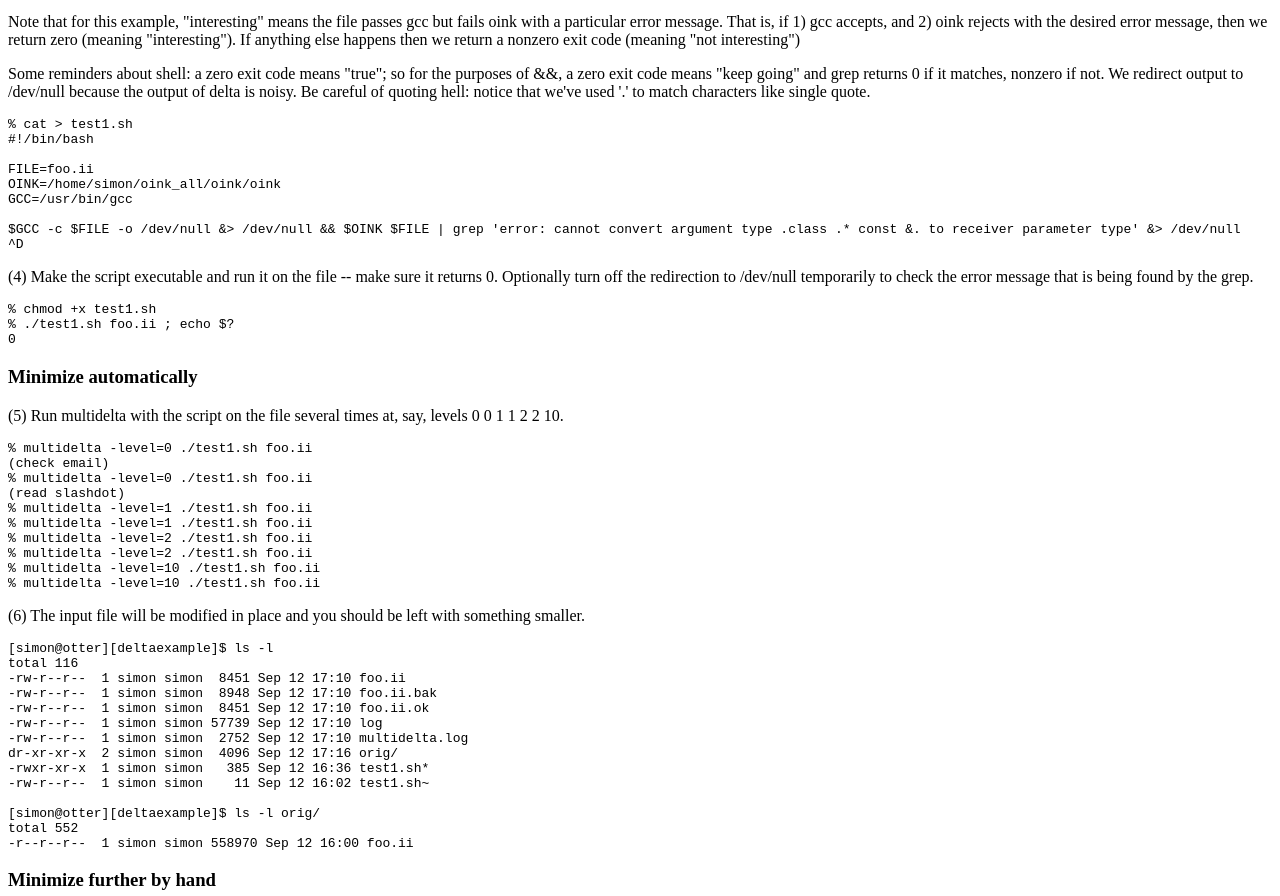
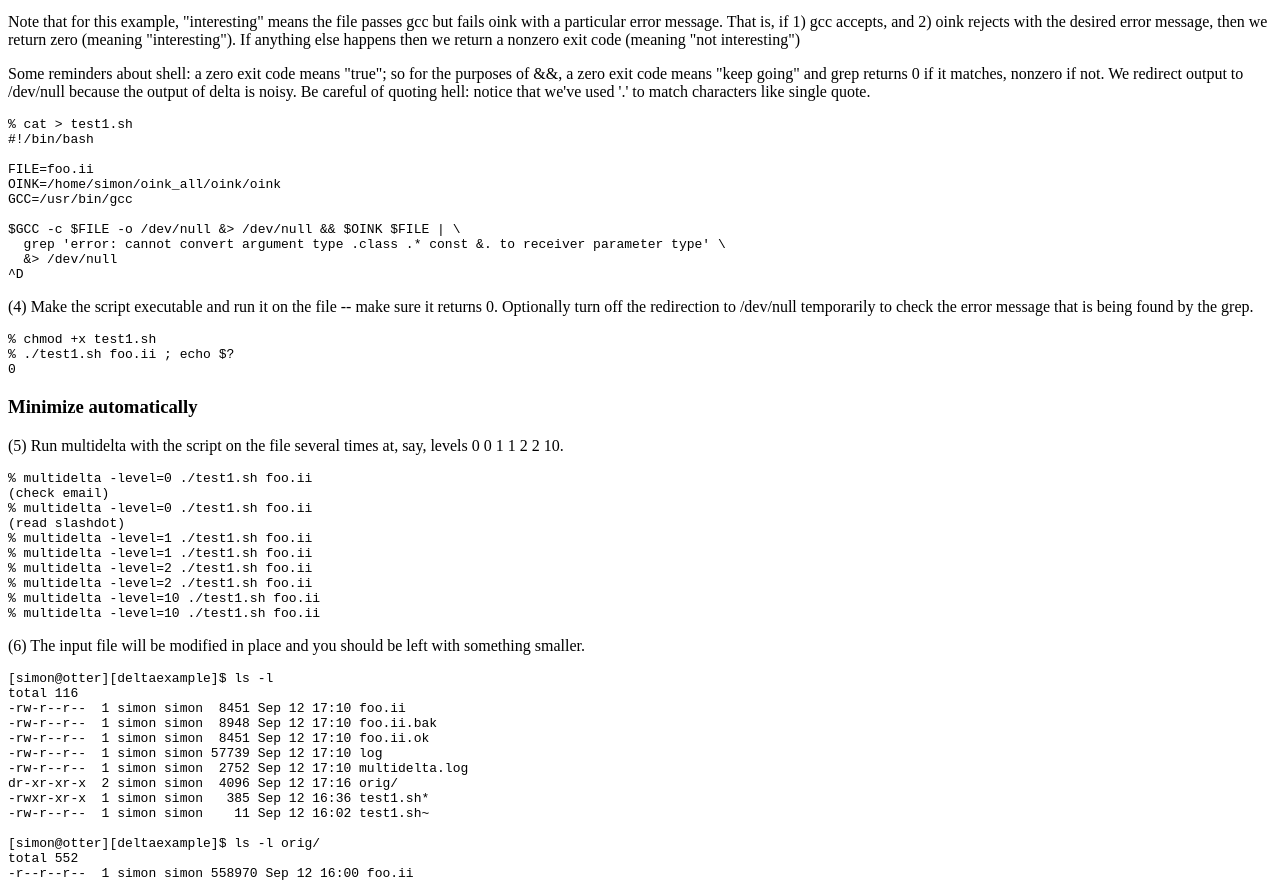
Before and after one commit to dsw/delta, a plain HTML site: page www/index.html in a window 1280 px wide. Shown: the part 2385-3281 px from the top of the page. Drawn offline with Linux system fonts and the light colour scheme.

Commit message:
line was too long in example and messing up the html
git-svn-id: file:///home/user/delta.svn/trunk@14 8abd3bb1-a9ff-0310-adbd-f02fbf51d572

```diff
--- a/www/index.html
+++ b/www/index.html
@@ -220,7 +220,9 @@ FILE=foo.ii
 OINK=/home/simon/oink_all/oink/oink
 GCC=/usr/bin/gcc
 
-$GCC -c $FILE -o /dev/null &> /dev/null && $OINK $FILE | grep 'error: cannot convert argument type .class .* const &. to receiver parameter type' &> /dev/null
+$GCC -c $FILE -o /dev/null &> /dev/null && $OINK $FILE | \
+  grep 'error: cannot convert argument type .class .* const &. to receiver parameter type' \
+  &> /dev/null
 ^D
 </pre>
 
```
